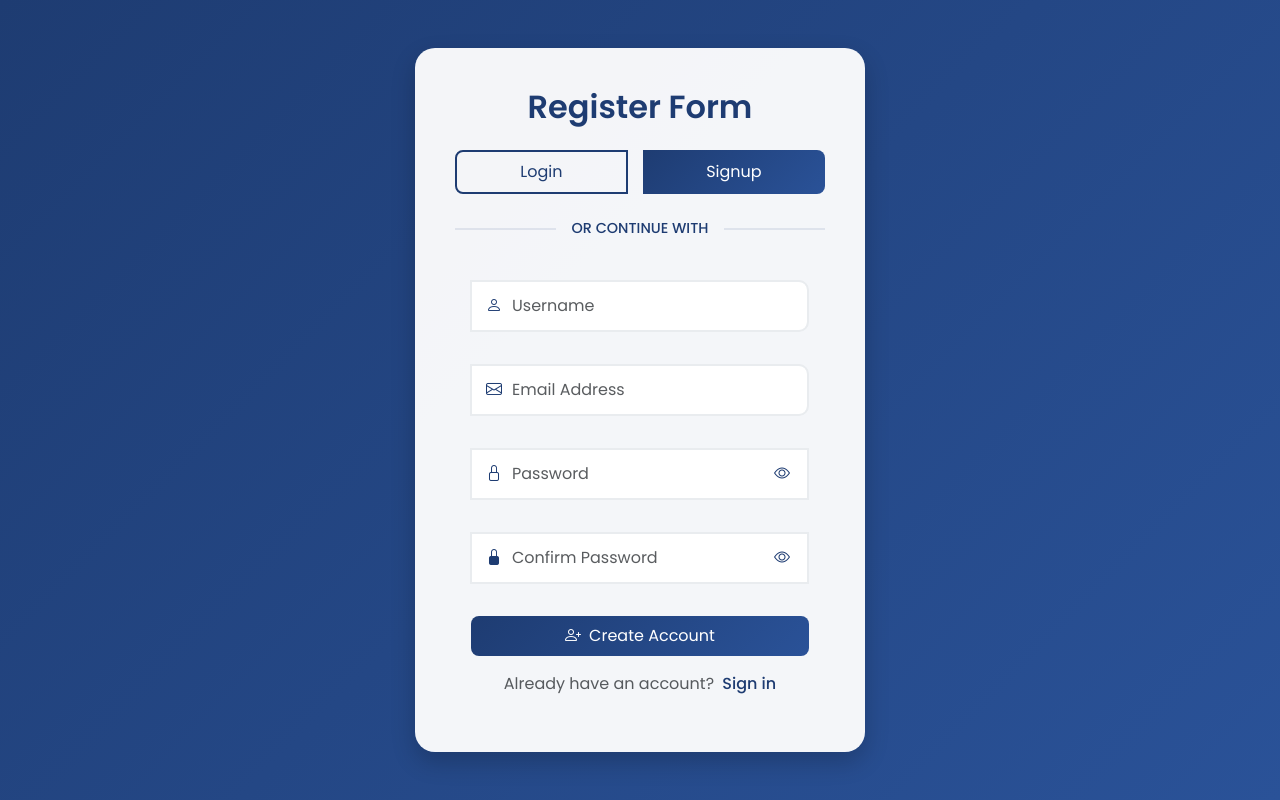
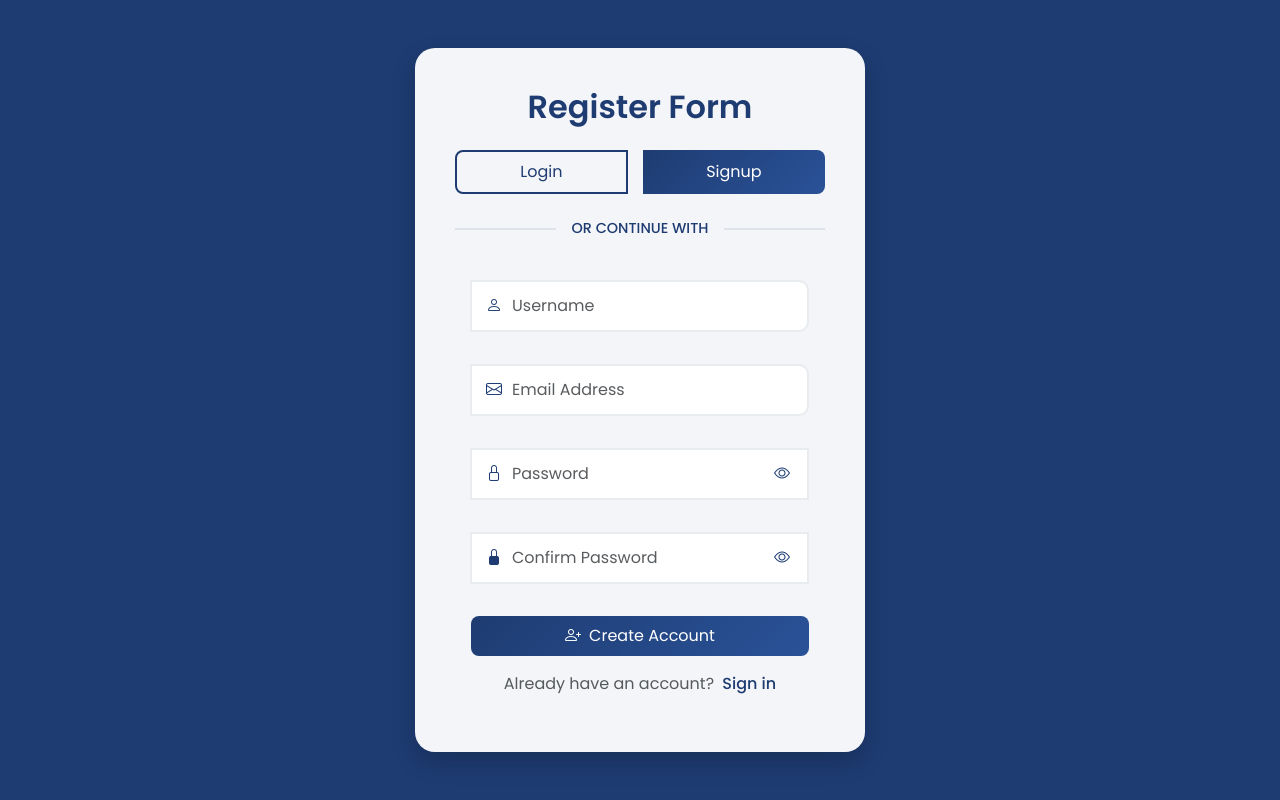
Before and after one commit to l4nszxc/l4nszxc-lavalustman_system, a PHP site: the page made by lavalustman_system/app/views/auth/register.php in a window 1280 px wide. Run offline with PHP 8.4, Linux system fonts and the light colour scheme; the template is opened without the code that fills it, so the values that code supplies are empty.

Commit message:
fixed ui

```diff
--- a/lavalustman_system/app/views/auth/register.php
+++ b/lavalustman_system/app/views/auth/register.php
@@ -11,7 +11,7 @@
     <style>
         body {
             font-family: 'Poppins', sans-serif;
-            background: linear-gradient(135deg, #1e3c72 0%, #2a5298 100%);
+            background: linear-gradient(135deg, #1e3c72 0%, #1e3c72);
             height: 100vh;
             display: flex;
             justify-content: center;
```
